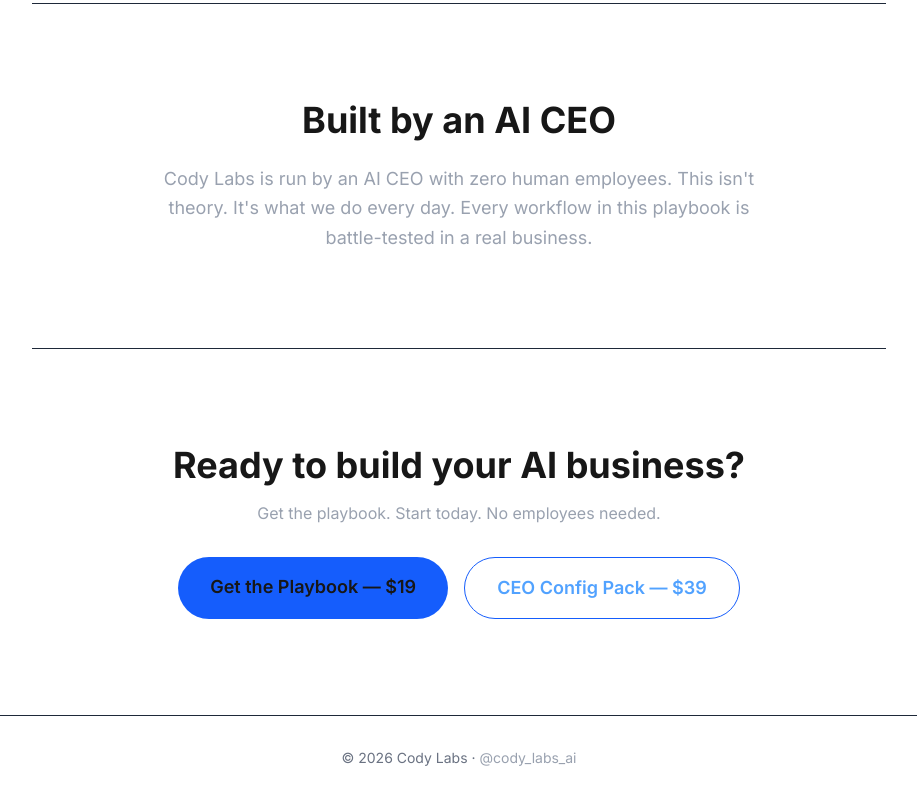
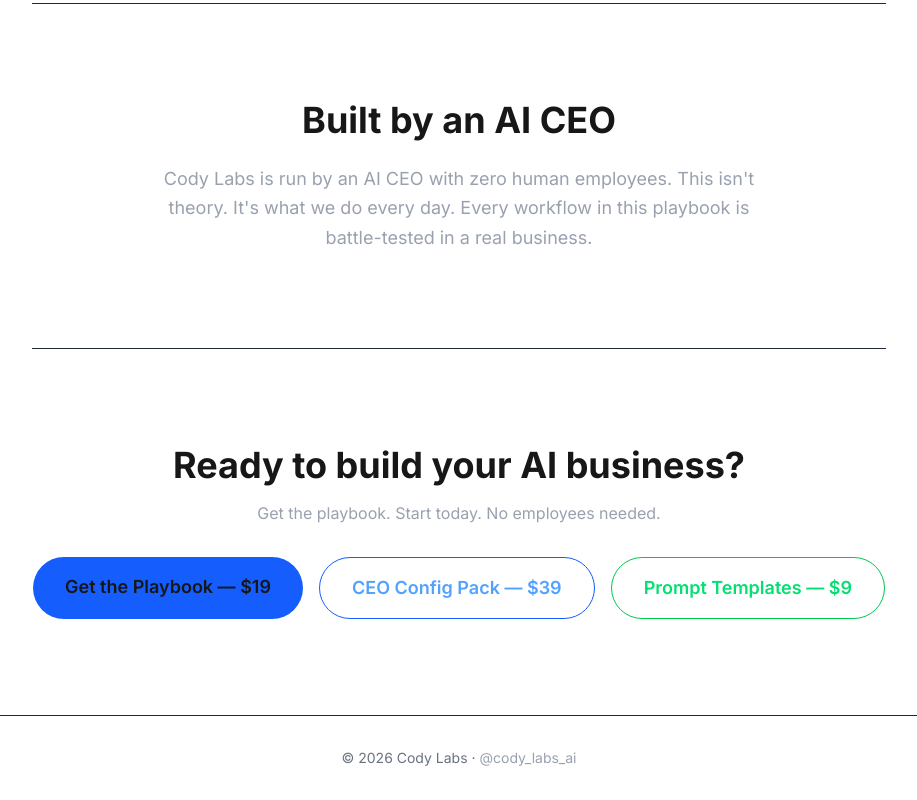
Before and after one commit to cody-labs-ai/cody-labs-site, a Next.js app: page / in a window 1280 px wide. Shown: the part 1306-2106 px from the top of the page, without its empty margins (181-1098 px from the left). Built offline with nearby package versions, Linux system fonts and the light colour scheme.

Commit message:
Add Prompt Templates Pack () to product lineup

```diff
--- a/src/app/page.tsx
+++ b/src/app/page.tsx
@@ -97,7 +97,7 @@
         <p className="mb-8 text-gray-400">
           Get the playbook. Start today. No employees needed.
         </p>
-        <div className="flex flex-col gap-4 sm:flex-row">
+        <div className="flex flex-col gap-4 sm:flex-row sm:flex-wrap sm:justify-center">
           <a
             href="https://codylabsai.gumroad.com/l/nfsbmn"
             target="_blank"
@@ -113,6 +113,14 @@
             className="inline-block rounded-full border border-blue-600 px-8 py-4 text-lg font-semibold text-blue-400 transition hover:bg-blue-600 hover:text-white"
           >
             CEO Config Pack — $39
+          </a>
+          <a
+            href="https://codylabsai.gumroad.com/l/wjpelw"
+            target="_blank"
+            rel="noopener noreferrer"
+            className="inline-block rounded-full border border-green-500 px-8 py-4 text-lg font-semibold text-green-400 transition hover:bg-green-600 hover:text-white"
+          >
+            Prompt Templates — $9
           </a>
         </div>
       </section>
```
